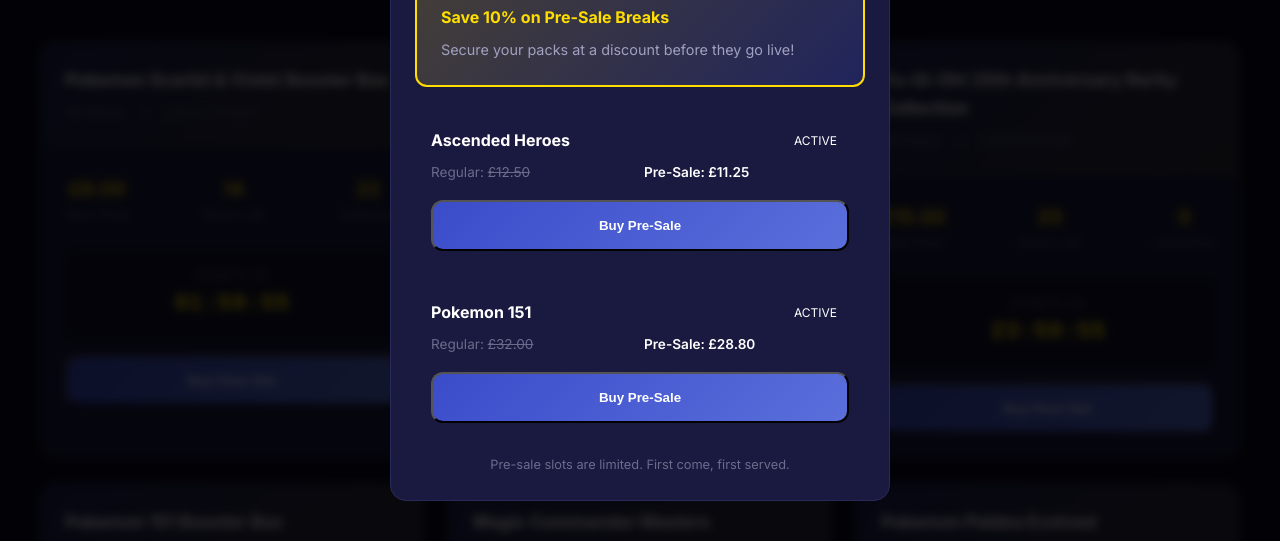
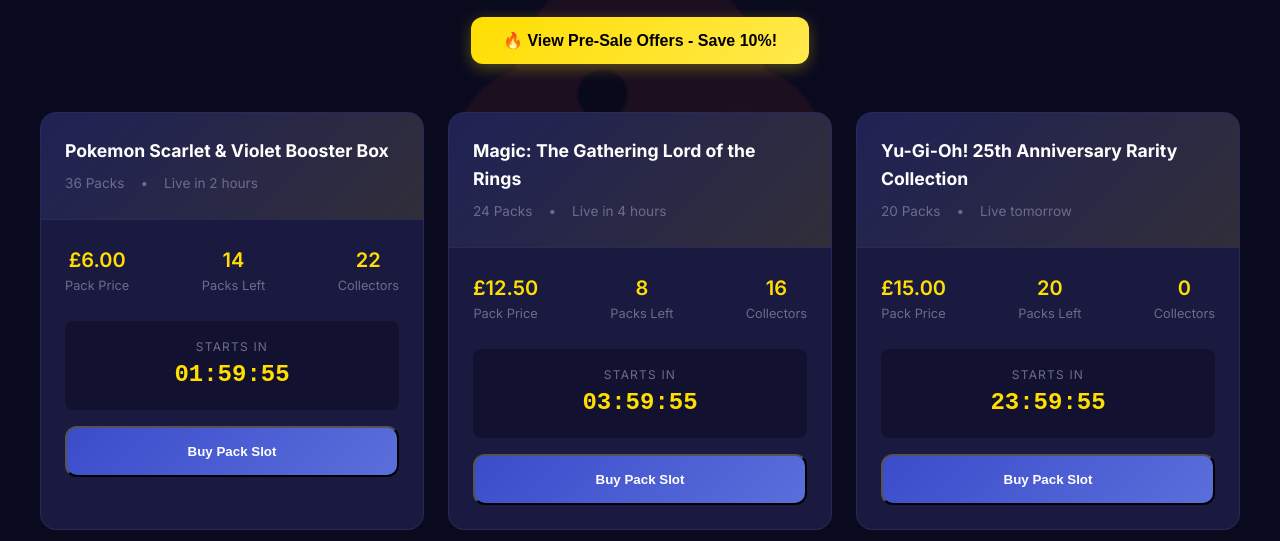
Before and after one commit to markuk2024/TCG, a plain HTML site: page breaks.html in a window 1280 px wide. Shown: the part 243-784 px from the top of the page. Drawn offline with Linux system fonts and the light colour scheme.

Commit message:
feat: Add manual pre-sale button to breaks page

```diff
--- a/breaks.html
+++ b/breaks.html
@@ -51,6 +51,11 @@
             <div class="section-header">
                 <h2>Live Breaks</h2>
                 <p>Join upcoming breaks and watch your packs opened live</p>
+                <div style="margin-top: 1.5rem;">
+                    <button onclick="showPresalePopup()" style="background: linear-gradient(135deg, var(--accent-yellow), #FFE94D); color: #000; padding: 0.875rem 2rem; border-radius: 12px; border: none; font-weight: 700; font-size: 1rem; cursor: pointer; box-shadow: 0 4px 15px rgba(255, 222, 0, 0.3); transition: all 0.3s; display: inline-flex; align-items: center; gap: 0.5rem;" onmouseover="this.style.transform='translateY(-2px)'; this.style.boxShadow='0 6px 20px rgba(255, 222, 0, 0.4)'" onmouseout="this.style.transform='translateY(0)'; this.style.boxShadow='0 4px 15px rgba(255, 222, 0, 0.3)'">
+                        🔥 View Pre-Sale Offers - Save 10%!
+                    </button>
+                </div>
             </div>
             <div class="breaks-grid">
                 <div class="break-card">
--- a/script.js
+++ b/script.js
@@ -1135,14 +1135,6 @@ function closePresalePopup() {
     }
 }
 
-// Show pre-sale popup after 3 seconds on breaks page
-document.addEventListener('DOMContentLoaded', function() {
-    if (window.location.pathname.includes('breaks.html')) {
-        setTimeout(() => {
-            showPresalePopup();
-        }, 3000);
-    }
-});
-
+// Make functions globally available
 window.showPresalePopup = showPresalePopup;
 window.closePresalePopup = closePresalePopup;
```
